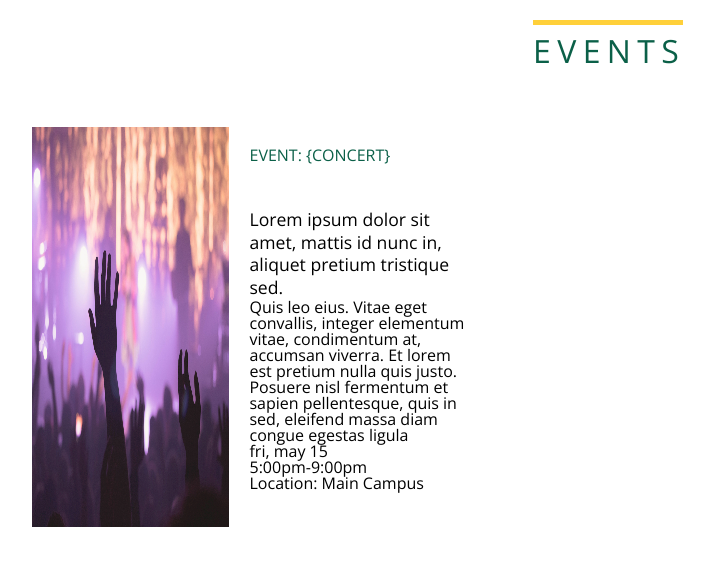
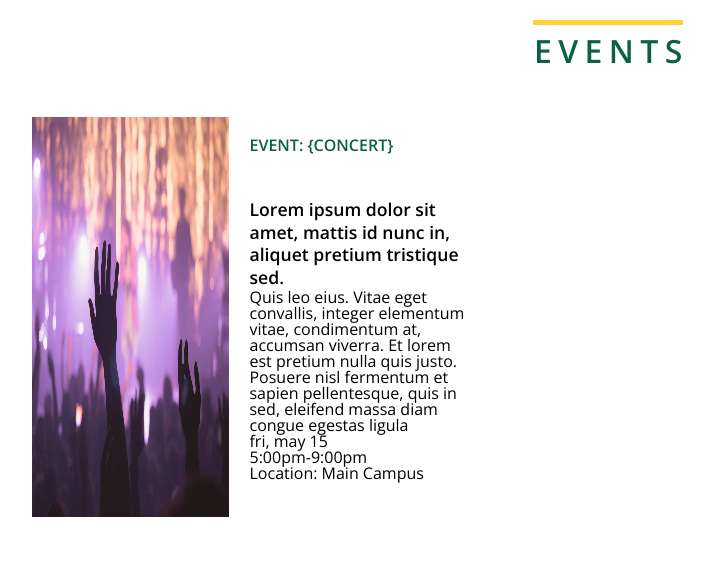
Before and after one commit to annakviese/events, a website: page index.html in a window 1280 px wide. Shown: the whole page, without its empty margins (32-746 px from the left). Drawn offline with nearby package versions, Linux system fonts and the light colour scheme.

Commit message:
updated semibold to 600 for readability

```diff
--- a/sass/events-list.scss
+++ b/sass/events-list.scss
@@ -27,13 +27,13 @@
             color: $green;
             font-size: 1rem;
             text-transform: uppercase;
-            font-weight: semi-bold;
+            font-weight: 600;
             margin-bottom: 10%;
         }
         h2 {
             padding-top: 20%;
             font-size: 1.1rem;
-            font-weight: semi-bold;
+            font-weight: 600;
             line-height: 1.3;
         }
     }
--- a/sass/header.scss
+++ b/sass/header.scss
@@ -5,10 +5,10 @@ header {
 
     h2 {
         width: 150px;
-        padding: 10px 0;
+        padding: 10px 0 0 1px;
         font-size: 2rem;
         text-transform: uppercase;
-        font-weight: semi-bold;
+        font-weight: 600;
         color: $green;
         border-top: 5px solid $yellow;
         letter-spacing: 0.2em;
```
Also changed, not shown: build/css/style.css, build/css/style.min.css.
